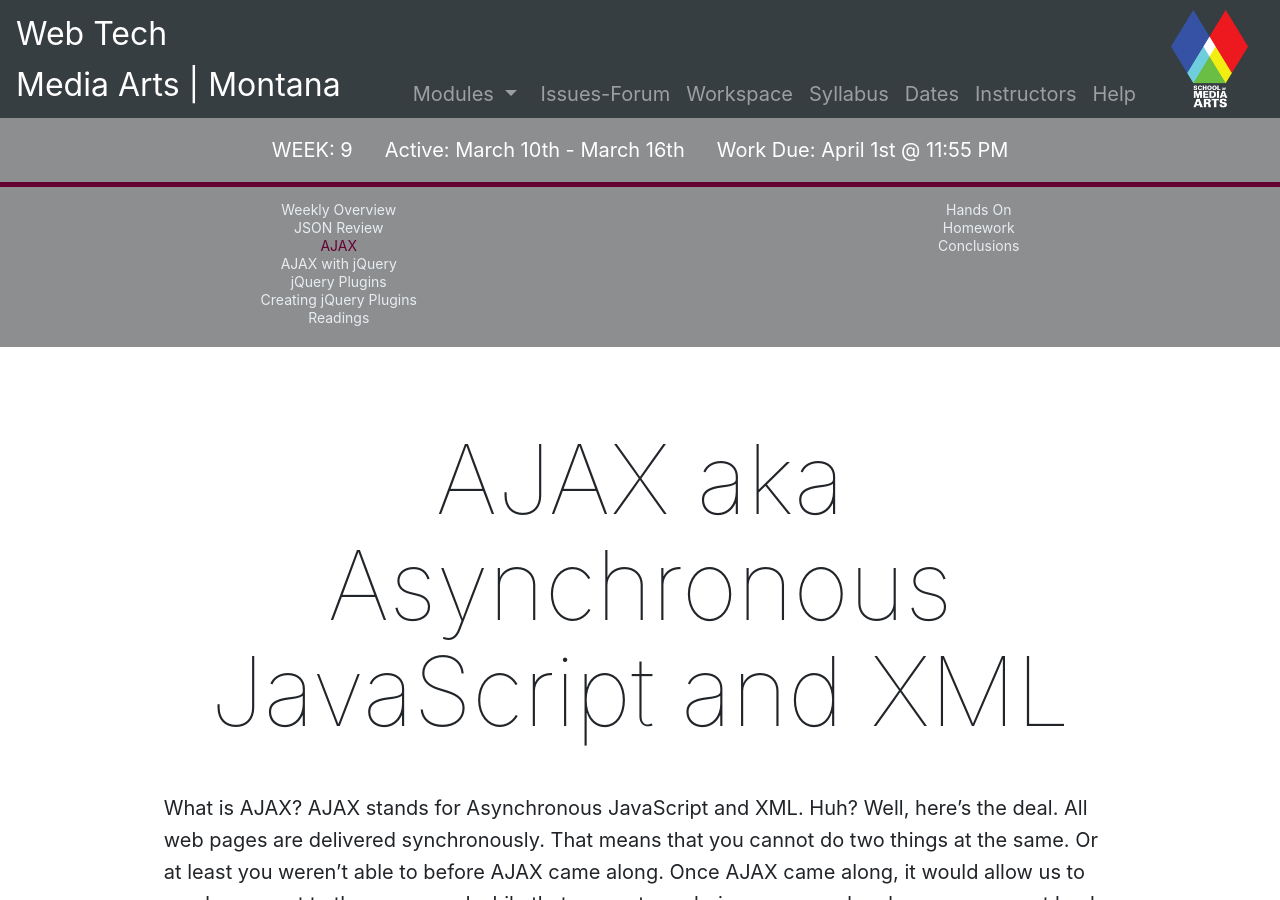
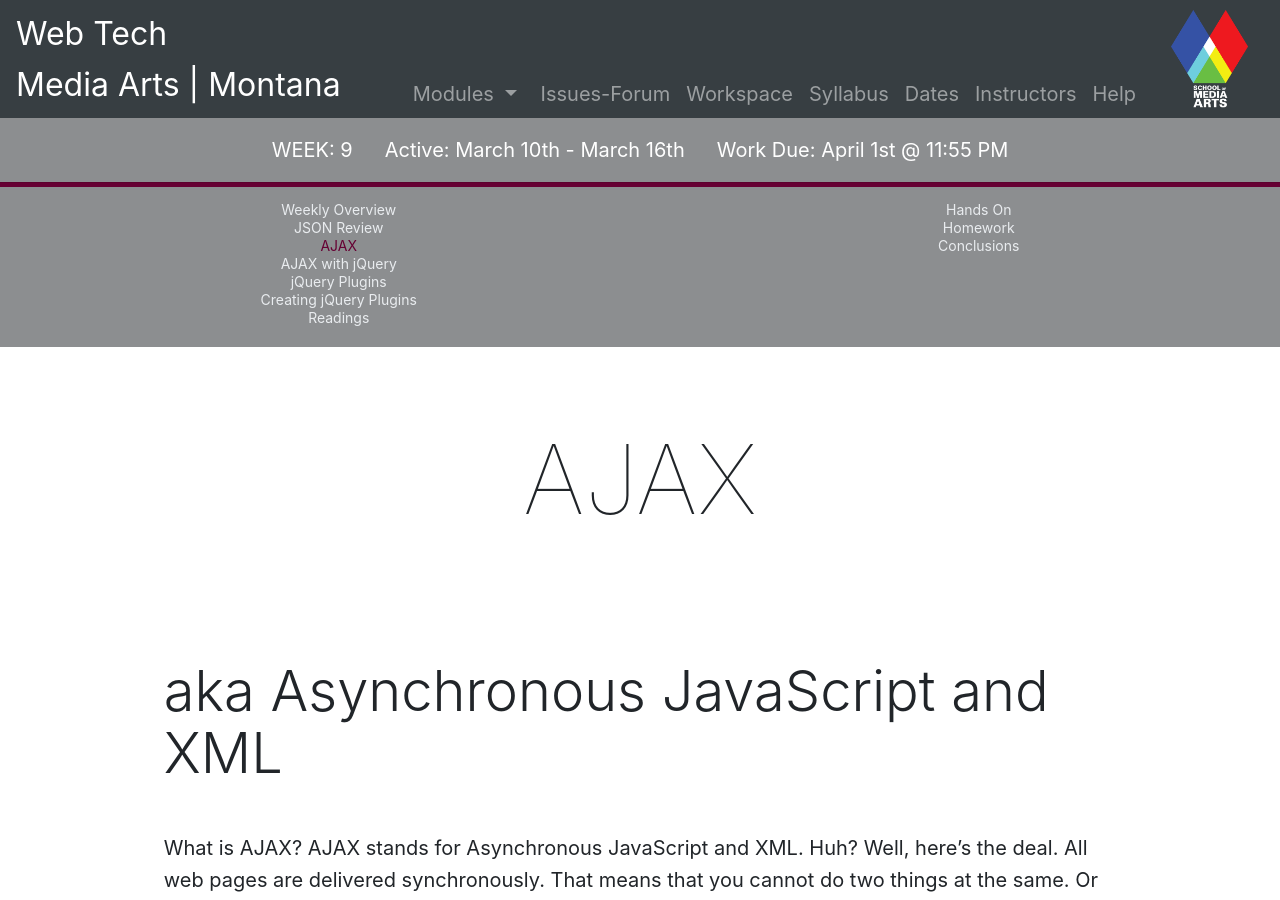
Before and after one commit to Montana-Media-Arts/441-web-tech-Spring2019-course, a Jekyll site: the page built from modules/week-9/_posts/2001-01-01-AJAX.md, in a window 1280 px wide and 900 px high. Built offline with Jekyll 4.4.1, drawn with Linux system fonts in a browser that asks for light colours; nearby versions of some CDN libraries.

```diff
--- a/modules/week-9/_posts/2001-01-01-AJAX.md
+++ b/modules/week-9/_posts/2001-01-01-AJAX.md
@@ -4,7 +4,9 @@ module: 9
 jotted: false
 ---
 
-# AJAX aka Asynchronous JavaScript and XML
+# AJAX
+
+## aka Asynchronous JavaScript and XML
 
 What is AJAX? AJAX stands for Asynchronous JavaScript and XML.  Huh?  Well, here's the deal.  All web pages are delivered synchronously.  That means that you cannot do two things at the same.  Or at least you weren't able to before AJAX came along.  Once AJAX came along, it would allow us to send a request to the server and while that request was being processed and a response sent back, the end-user could be doing other things.  This prevents the white screen of nothingness from happening especially when you are trying to bring in large datasets.
 
```
